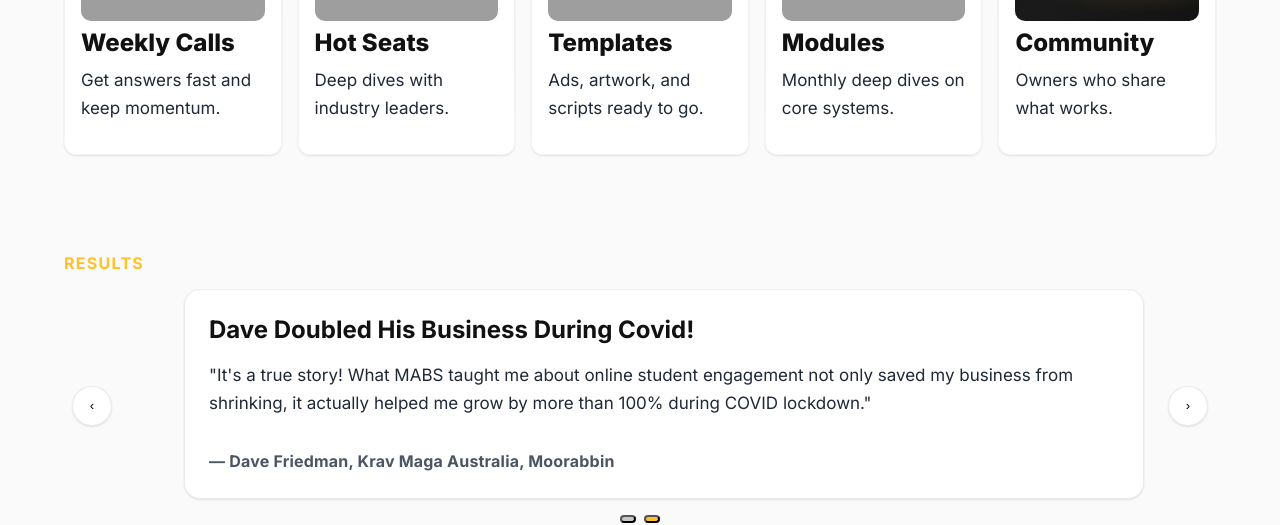
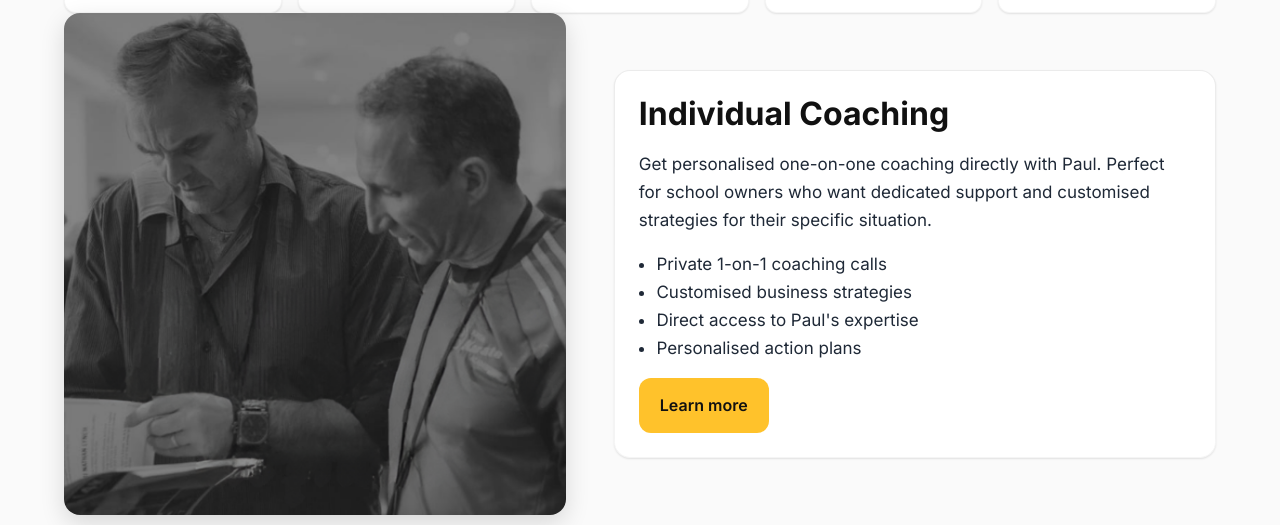
Before and after one commit to nsapsead/mabs, a plain HTML site: page public/index.html in a window 1280 px wide. Shown: the part 2369-2894 px from the top of the page. Drawn offline with Linux system fonts and the light colour scheme; grey boxes are pictures that could not be loaded.

Commit message:
Add Individual Coaching section and fix layout dimensions
- Add Individual Coaching section below feature tiles
- Create split--reverse CSS class for proper image/card sizing
- Individual Coaching: image left (40%), card right (60%)
- Community Coaching: card left (60%), image right (40%)
- Update Community Coaching image to paul-instructional-placeholder.png
- Individual Coaching uses one-on-one-coaching.png
- Both sections now have identical dimensions with swapped positions
- Maintain consistent styling and responsive behavior

```diff
--- a/public/assets/css/layout.css
+++ b/public/assets/css/layout.css
@@ -4,7 +4,16 @@
   gap: var(--space-6);
   align-items: center;
 }
-@media (max-width: 900px) { .split { grid-template-columns: 1fr; } }
+.split--reverse {
+  display: grid;
+  grid-template-columns: 1fr 1.2fr;
+  gap: var(--space-6);
+  align-items: center;
+}
+@media (max-width: 900px) {
+  .split { grid-template-columns: 1fr; }
+  .split--reverse { grid-template-columns: 1fr; }
+}
 
 .logos {
   display: grid;
--- a/public/index.html
+++ b/public/index.html
@@ -136,7 +136,7 @@
               </div>
             </div>
             <div>
-              <img class="rounded-img" src="/assets/img/one-on-one-coaching.png" alt="One-on-one coaching session" />
+              <img class="rounded-img" src="/assets/img/paul-instructional-placeholder.png" alt="Paul instructional session" />
             </div>
           </div>
 
@@ -165,6 +165,25 @@
               <img src="/assets/img/hero-placeholder.svg" alt="Community" />
               <h4>Community</h4>
               <p>Owners who share what works.</p>
+            </div>
+          </div>
+
+          <div class="split split--reverse" data-reveal>
+            <div>
+              <img class="rounded-img" src="/assets/img/one-on-one-coaching.png" alt="Individual coaching session" />
+            </div>
+            <div>
+              <div class="card card--soft card--accent card--glow card--offset-glow">
+                <h3>Individual Coaching</h3>
+                <p>Get personalised one-on-one coaching directly with Paul. Perfect for school owners who want dedicated support and customised strategies for their specific situation.</p>
+                <ul>
+                  <li>Private 1-on-1 coaching calls</li>
+                  <li>Customised business strategies</li>
+                  <li>Direct access to Paul's expertise</li>
+                  <li>Personalised action plans</li>
+                </ul>
+                <a class="button button--primary" href="https://www.skool.com/mabs/" target="_blank" rel="noopener noreferrer">Learn more</a>
+              </div>
             </div>
           </div>
         </div>
```
